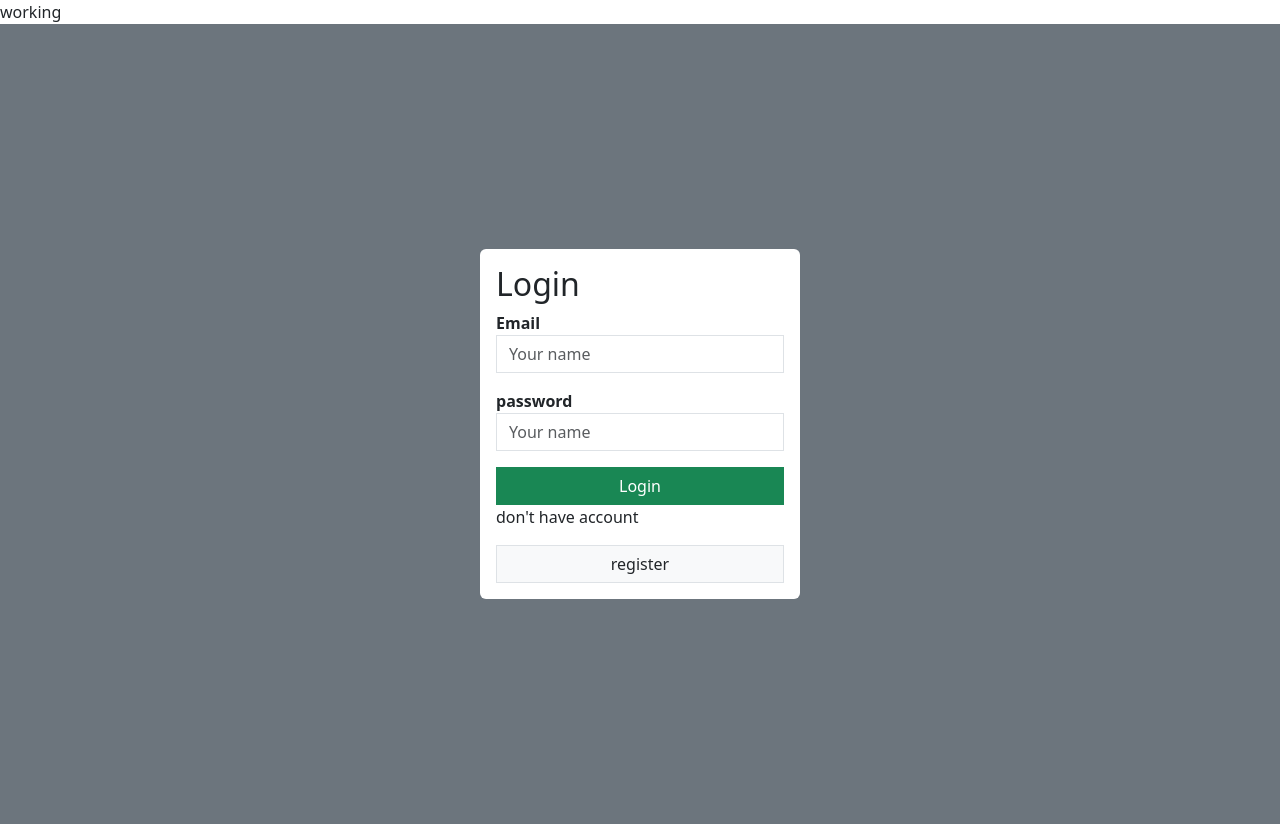
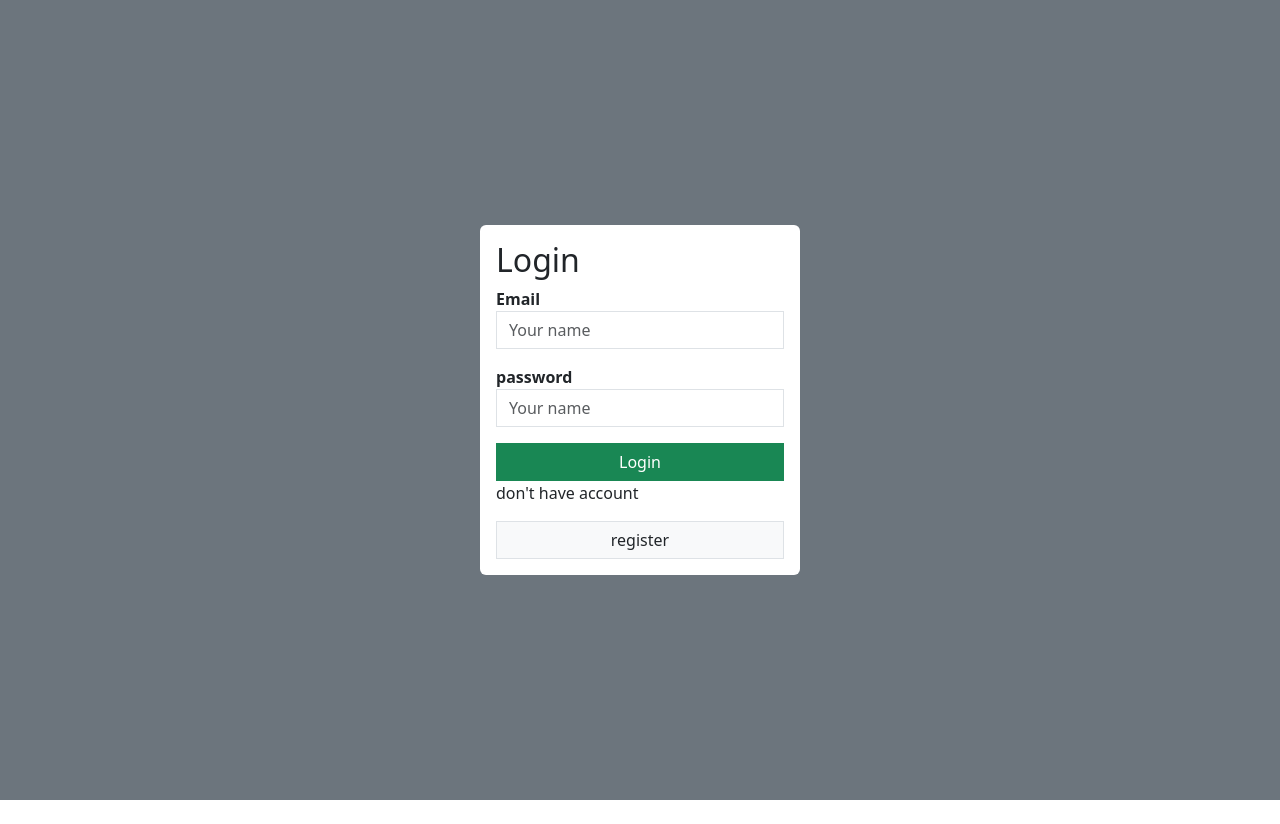
Before and after one commit to sahilbhat079/registser-mern, a React (Vite) app in the folder loginsignup/: page /login in a window 1280 px wide. After the commit the page ends 800 px from the top, so only its background shows below. Built offline with nearby package versions, Linux system fonts and the light colour scheme.

Commit message:
something more

```diff
--- a/loginsignup/src/App.jsx
+++ b/loginsignup/src/App.jsx
@@ -11,8 +11,7 @@ import { BrowserRouter,Routes,Route } from 'react-router-dom'
 function App() {
   return (
  <>
- <div>working</div>
- <BrowserRouter basename='/'>
+ <BrowserRouter >
  <Routes>
 <Route path="/register" element={<Signup />}/>
 <Route path="/login" element={<Login/>}/>
```
Also changed, not shown: 1 other file (tests, documents, lock files or other folders).
